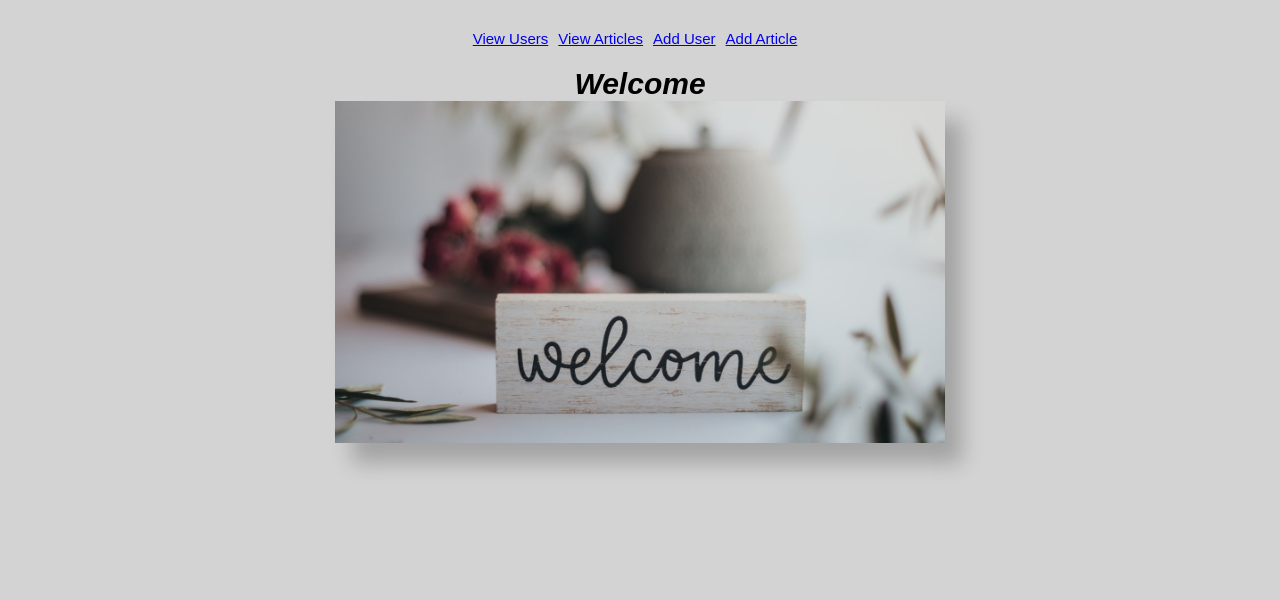
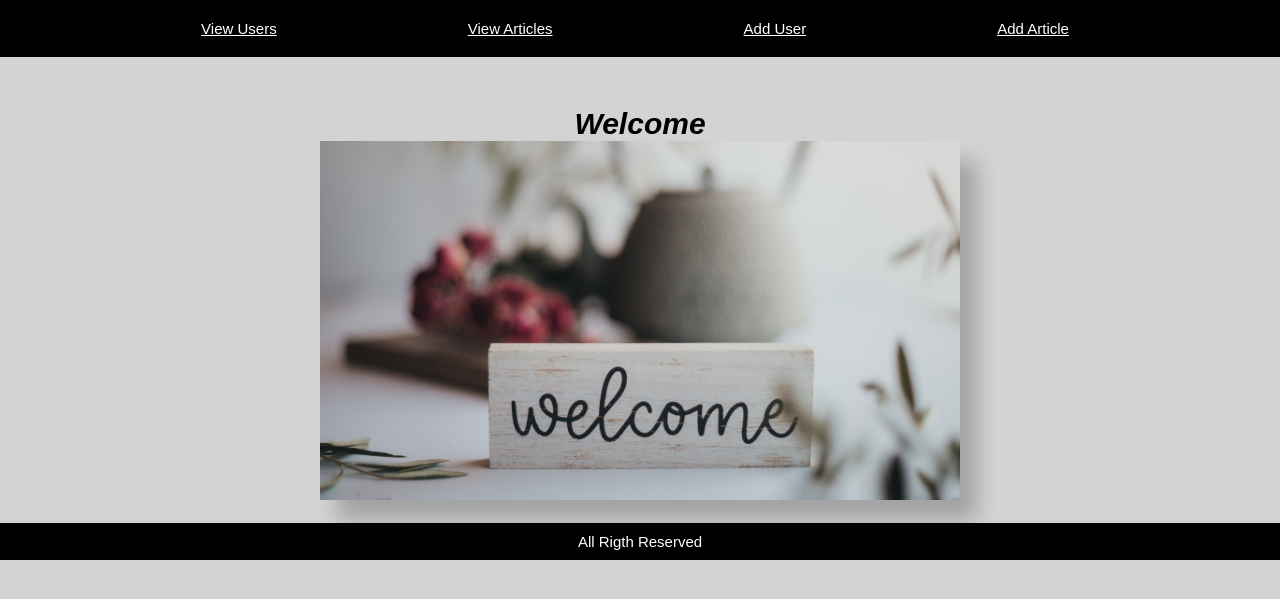
Before and after one commit to AhmadRaza9/Login-system, a PHP site: page /welcome.php in a window 1280 px wide. Shown: the top 599 px of the page. Run offline with PHP 8.4, Linux system fonts and the light colour scheme.

Commit message:
add header and footer files

```diff
--- /dev/null
+++ b/includes/footer.php
@@ -0,0 +1,5 @@
+<footer>
+    <p>All Rigth Reserved</p>
+</footer>
+</body>
+</html>
--- /dev/null
+++ b/includes/header.php
@@ -0,0 +1,21 @@
+<!DOCTYPE html>
+<html lang="en">
+<head>
+    <meta charset="UTF-8">
+    <meta http-equiv="X-UA-Compatible" content="IE=edge">
+    <meta name="viewport" content="width=device-width, initial-scale=1.0">
+    <title>Welcome</title>
+    <link rel="stylesheet" href="style.css">
+</head>
+<body>
+    <header>
+        <nav>
+            <ul>
+                <li><a href="users.php">View Users</a></li>
+                <li><a href="articles.php">View Articles</a></li>
+                <li><a href="/">Add User</a></li>
+                <li><a href="add_article.php">Add Article</a></li>
+
+            </ul>
+        </nav>
+    </header>
--- a/style.css
+++ b/style.css
@@ -7,14 +7,37 @@
 body {
   margin: 0px;
   background: lightgrey;
-  padding: 30px;
+}
+header {
+  background: black;
+  padding: 20px;
+  margin-bottom: 50px;
+}
+header nav ul li a {
+  color: white;
+}
+header nav ul {
+  display: flex;
+  justify-content: space-evenly;
+  align-items: center;
 }
 
+header nav ul li {
+  padding-right: 10px;
+  list-style: none;
+}
+footer {
+  margin-top: 20px;
+  background: black;
+  color: white;
+  text-align: center;
+  padding: 10px;
+}
 section {
   display: flex;
   justify-content: center;
   align-items: center;
-  height: 90vh;
+  height: 73.7vh;
 }
 
 input[type="text"],
@@ -67,17 +90,6 @@ div.main_section {
   width: 100%;
 }
 
-nav ul {
-  display: flex;
-  margin-bottom: 20px;
-  justify-content: center;
-}
-
-nav ul li {
-  padding-right: 10px;
-  list-style: none;
-}
-
 .welcome_image {
   width: 50%;
   box-shadow: 17px 20px 20px 0px #0000003b;
--- a/welcome.php
+++ b/welcome.php
@@ -1,34 +1,11 @@
 <?php
 include "User_class.php";
-
+include "includes/header.php";
 ?>
-<!DOCTYPE html>
-<html lang="en">
-<head>
-    <meta charset="UTF-8">
-    <meta http-equiv="X-UA-Compatible" content="IE=edge">
-    <meta name="viewport" content="width=device-width, initial-scale=1.0">
-    <title>Welcome</title>
-    <link rel="stylesheet" href="style.css">
-</head>
-<body>
     <div class="welcome_main">
-        <nav>
-            <ul>
-            <li><a href="users.php">View Users</a></li>
-            <li><a href="articles.php">View Articles</a></li>
-            <li><a href="/">Add User</a></li>
-            <li><a href="add_article.php">Add Article</a></li>
-
-        </ul>
-    </nav>
-    <h1>Welcome  <?php
-if (isset($_SESSION['username'])) {
-    echo $_SESSION['username'];
-
-}
-?></h1>
+    <h1>Welcome </h1>
     <img class="welcome_image" src="images/welcome.jpg" alt="">
 </div>
-</body>
-</html>
+<?php
+include "includes/footer.php";
+?>
```
Also changed, not shown: add_article.php (+2 -13 lines), article.php (+2 -12 lines), articles.php (+2 -19 lines), users.php (+6 -13 lines).
